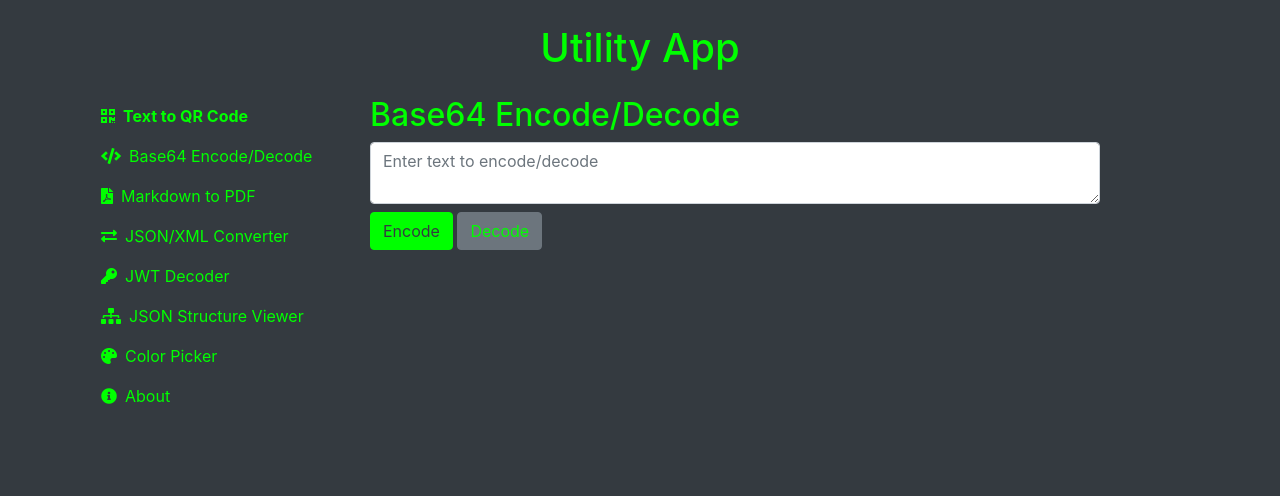
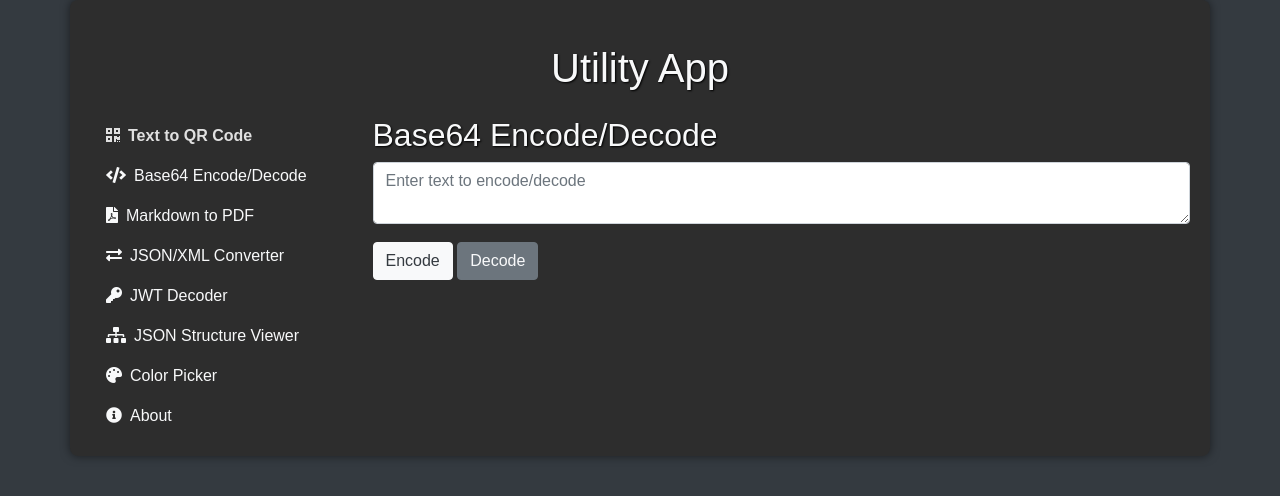
Before and after one commit to LearnWithNewton/UtilityWebApp, a plain HTML site: page index.html in a window 1280 px wide. Both pictures are taken after a click on the link "Base64 Encode/Decode". Drawn offline with nearby package versions, Linux system fonts and the light colour scheme; a script that the page names is missing.

Commit message:
Enhance UI styling and layout for improved user experience

```diff
--- a/css/styles.css
+++ b/css/styles.css
@@ -1,26 +1,45 @@
 body {
     background-color: #343a40;
-    color: #00ff00;
+    color: #f8f9fa;
+    font-family: 'Arial', sans-serif;
 }
 
 .tab-content {
     display: none;
+    animation: fadeIn 0.5s ease-in-out;
 }
 
 .tab-content.active {
     display: block;
 }
 
+@keyframes fadeIn {
+    from {
+        opacity: 0;
+    }
+    to {
+        opacity: 1;
+    }
+}
+
 #qr-result img {
     margin-top: 10px;
+    border: 2px solid #f8f9fa;
+    border-radius: 8px;
 }
 
 .nav-link {
-    color: #00ff00;
+    color: #f8f9fa;
+    transition: color 0.3s ease;
+}
+
+.nav-link:hover {
+    color: #e0e0e0;
 }
 
 .nav-link.active {
     font-weight: bold;
+    color: #e0e0e0;
 }
 
 .nav-link i {
@@ -28,20 +47,22 @@ body {
 }
 
 .btn-primary {
-    background-color: #00ff00;
-    border-color: #00ff00;
+    background-color: #f8f9fa;
+    border-color: #f8f9fa;
     color: #343a40;
+    transition: background-color 0.3s ease, border-color 0.3s ease;
 }
 
 .btn-primary:hover {
-    background-color: #00cc00;
-    border-color: #00cc00;
+    background-color: #e0e0e0;
+    border-color: #e0e0e0;
 }
 
 .btn-secondary {
     background-color: #6c757d;
     border-color: #6c757d;
-    color: #00ff00;
+    color: #f8f9fa;
+    transition: background-color 0.3s ease, border-color 0.3s ease;
 }
 
 .btn-secondary:hover {
@@ -57,43 +78,74 @@ body {
     border-radius: 5px;
     overflow: auto;
     max-height: 400px;
+    border: 1px solid #f8f9fa;
 }
 
 .json-viewer-result .json-key {
-    color: #00ff00;
+    color: #f8f9fa;
 }
 
 .json-viewer-result .json-value {
-    color: #00ff00;
+    color: #f8f9fa;
 }
 
 .json-viewer-result .json-string {
-    color: #00ff00;
+    color: #f8f9fa;
 }
 
 .json-viewer-result .json-number {
-    color: #00ff00;
+    color: #f8f9fa;
 }
 
 .json-viewer-result .json-boolean {
-    color: #00ff00;
+    color: #f8f9fa;
 }
 
 .json-viewer-result .json-null {
-    color: #00ff00;
+    color: #f8f9fa;
 }
 
 .json-viewer-result .json-toggle {
     cursor: pointer;
-    color: #00ff00;
+    color: #f8f9fa;
 }
 
 .vertical-separator {
     border-left: 1px solid #6c757d;
     height: 100%;
+    position: absolute;
+    left: 25%;
+    top: 0;
 }
 
-.nav-item hr {
-    border-top: 1px solid #6c757d;
-    margin: 0.5rem 0;
+.container {
+    box-shadow: 0 0 10px rgba(0, 0, 0, 0.5);
+    border-radius: 8px;
+    padding: 20px;
+    background-color: #2d2d2d;
+    position: relative;
 }
+
+h1, h2, h3 {
+    color: #f8f9fa;
+    text-shadow: 1px 1px 2px #000;
+}
+
+input, textarea {
+    background-color: #2d2d2d;
+    color: #f8f9fa;
+    border: 1px solid #f8f9fa;
+    border-radius: 4px;
+    padding: 10px;
+    margin-bottom: 10px;
+}
+
+input::placeholder, textarea::placeholder {
+    color: #f8f9fa;
+}
+
+input:focus, textarea:focus {
+    outline: none;
+    border-color: #e0e0e0;
+    box-shadow: 0 0 5px #e0e0e0;
+}
--- a/index.html
+++ b/index.html
@@ -12,7 +12,7 @@
     <div class="container">
         <h1 class="text-center my-4">Utility App</h1>
         <div class="row">
-            <nav class="col-md-3">
+            <nav class="col-md-3 sidebar">
                 <ul class="nav flex-column">
                     <li class="nav-item"><a class="nav-link active" href="#qr-code"><i class="fas fa-qrcode"></i>Text to QR Code</a></li>
                     <li class="nav-item"><a class="nav-link" href="#base64"><i class="fas fa-code"></i>Base64 Encode/Decode</a></li>
@@ -24,7 +24,7 @@
                     <li class="nav-item"><a class="nav-link" href="#about"><i class="fas fa-info-circle"></i>About</a></li>
                 </ul>
             </nav>
-            <main class="col-md-8">
+            <main class="col-md-9">
                 <div id="qr-code" class="tab-content active">
                     <h2>Text to QR Code</h2>
                     <input type="text" id="qr-input" class="form-control" placeholder="Enter text">
```
